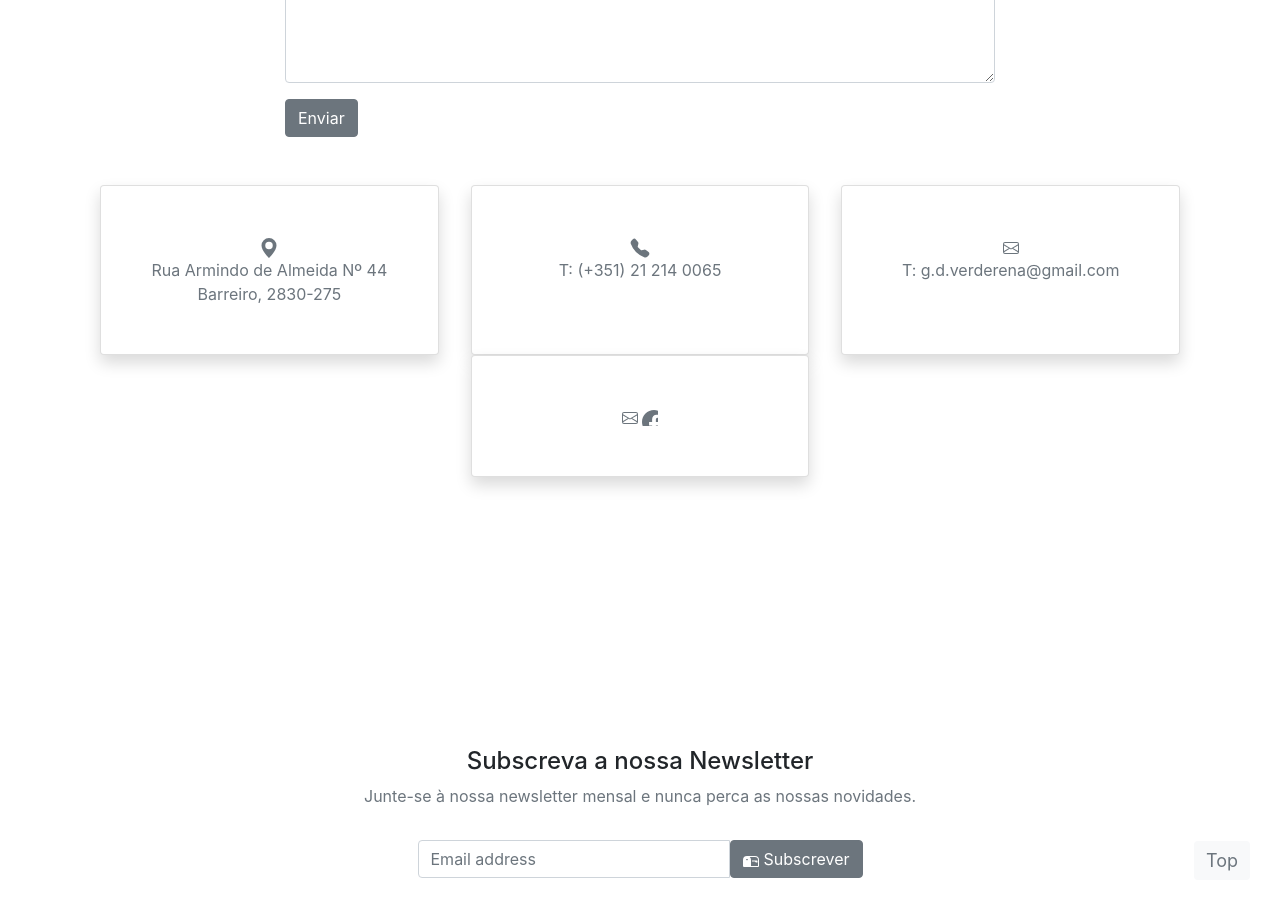
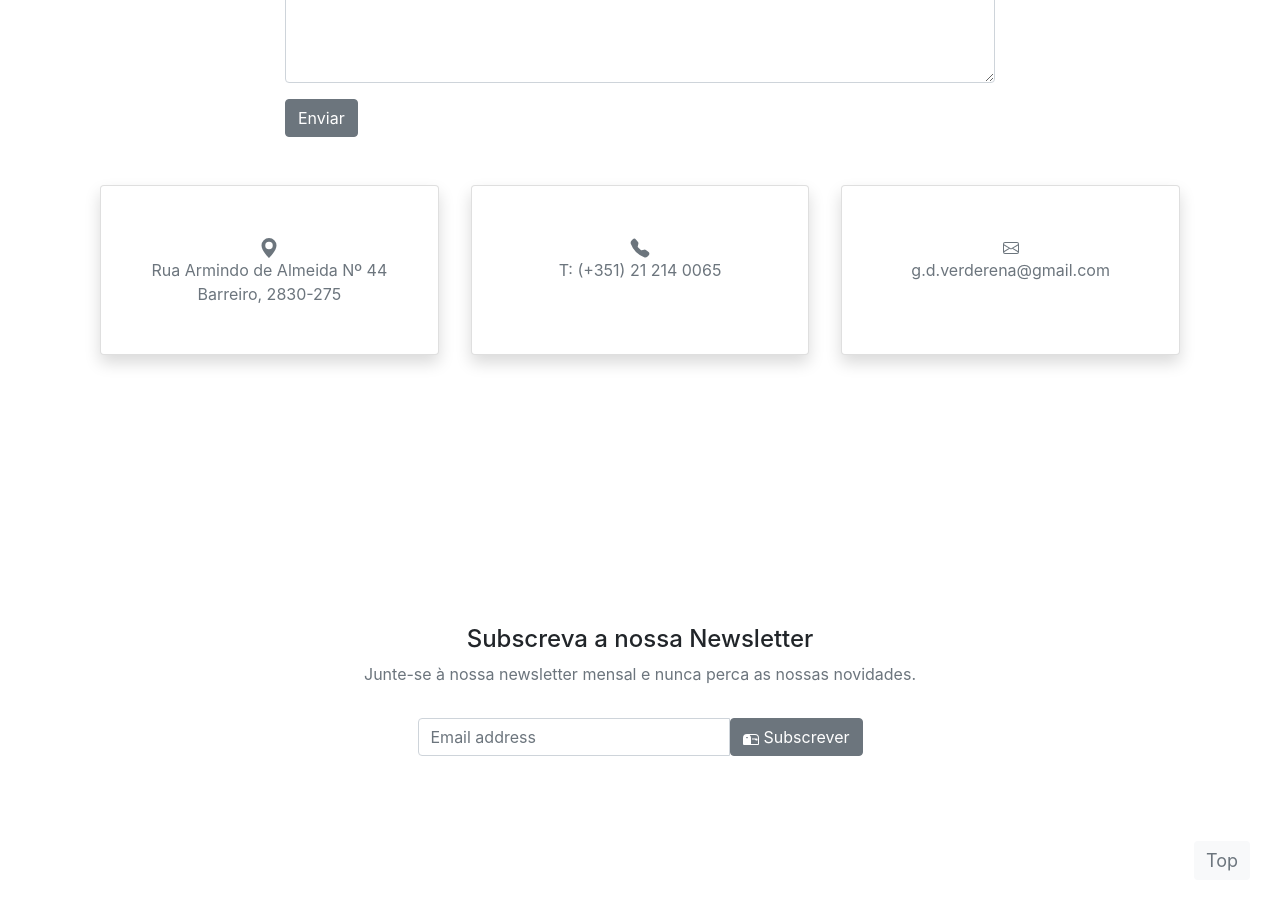
Before and after one commit to GDR-Verderena/gdr-verderena.github.io, a Jekyll site: the page built from contact/index.html, in a window 1280 px wide and 900 px high, scrolled down 545 px. Built offline with Jekyll 4.4.1, drawn with Linux system fonts in a browser that asks for light colours; some web fonts are replaced.

Commit message:
Update index.html

```diff
--- a/contact/index.html
+++ b/contact/index.html
@@ -66,27 +66,12 @@ title: Contactos
   			<path fill-rule="evenodd" d="M0 4a2 2 0 0 1 2-2h12a2 2 0 0 1 2 2v8a2 2 0 0 1-2 2H2a2 2 0 0 1-2-2V4zm2-1a1 1 0 0 0-1 1v.217l7 4.2 7-4.2V4a1 1 0 0 0-1-1H2zm13 2.383l-4.758 2.855L15 11.114v-5.73zm-.034 6.878L9.271 8.82 8 9.583 6.728 8.82l-5.694 3.44A1 1 0 0 0 2 13h12a1 1 0 0 0 .966-.739zM1 11.114l4.758-2.876L1 5.383v5.73z"/>
 			</svg>
 
-                    <p class="font-size-6 mb-0">T: <a href="mailto:g.d.verderena@gmail.com" class="text-reset">g.d.verderena@gmail.com</a><br></p>
-                </div>
-            </div>
-        </div>
-
-	        <div class="col-md-6 col-lg-4 px-3 mb-3 mb-lg-0 aos-init aos-animate" data-aos="fade-up" data-aos-delay="50">
-            <div class="card shadow bg-white rounded h-100">
-                <div class="card-body py-5 px-2">
-
-
-			<svg width="1em" height="1em" viewBox="0 0 16 16" class="bi bi-envelope text-muted text-center" fill="currentColor" xmlns="http://www.w3.org/2000/svg">
-  			<path fill-rule="evenodd" d="M0 4a2 2 0 0 1 2-2h12a2 2 0 0 1 2 2v8a2 2 0 0 1-2 2H2a2 2 0 0 1-2-2V4zm2-1a1 1 0 0 0-1 1v.217l7 4.2 7-4.2V4a1 1 0 0 0-1-1H2zm13 2.383l-4.758 2.855L15 11.114v-5.73zm-.034 6.878L9.271 8.82 8 9.583 6.728 8.82l-5.694 3.44A1 1 0 0 0 2 13h12a1 1 0 0 0 .966-.739zM1 11.114l4.758-2.876L1 5.383v5.73z"/>
-			</svg>
-
-			<svg class="text-small text-muted text-center"  xmlns="http://www.w3.org/2000/svg" role="img" fill="currentColor" viewBox="0 0 16 16" width="1em" height="1em" viewBox="0 0 16 16"><title>Facebook icon</title><path d="M23.9981 11.9991C23.9981 5.37216 18.626 0 11.9991 0C5.37216 0 0 5.37216 0 11.9991C0 17.9882 4.38789 22.9522 10.1242 23.8524V15.4676H7.07758V11.9991H10.1242V9.35553C10.1242 6.34826 11.9156 4.68714 14.6564 4.68714C15.9692 4.68714 17.3424 4.92149 17.3424 4.92149V7.87439H15.8294C14.3388 7.87439 13.8739 8.79933 13.8739 9.74824V11.9991H17.2018L16.6698 15.4676H13.8739V23.8524C19.6103 22.9522 23.9981 17.9882 23.9981 11.9991Z"/></svg>
-
-
+                    <p class="font-size-6 mb-0"><a href="mailto:g.d.verderena@gmail.com" class="text-reset">g.d.verderena@gmail.com</a><br></p>
                 </div>
             </div>
         </div>
 
 
+
     </div>
 </div>
```
